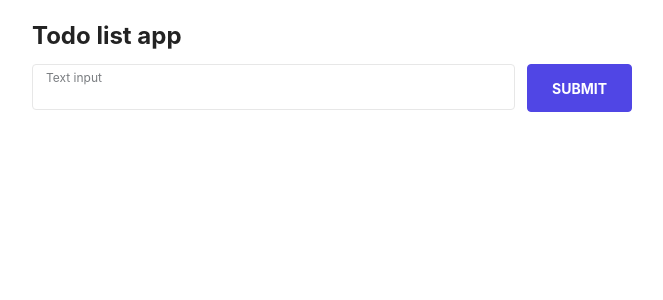
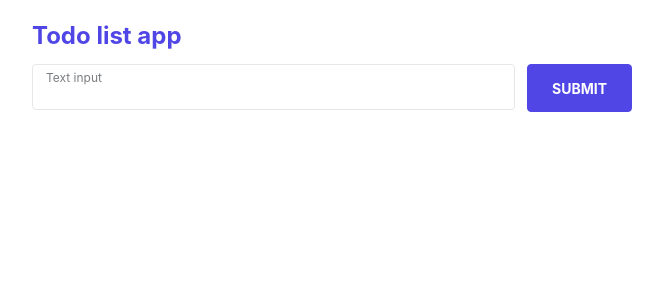
Before and after one commit to thienhiep1711/react-ts-training, a React (Vite) app: page / in a window 1280 px wide. Shown: the top 300 px of the page, without its empty margins (308-971 px from the left). Built offline with nearby package versions, Linux system fonts and the light colour scheme.

Commit message:
Update color for heading

```diff
--- a/src/App.tsx
+++ b/src/App.tsx
@@ -4,7 +4,7 @@ function App() {
   return (
     <div className="container py-5">
       <TodoList>
-        <h1 className="h3 mb-3">Todo list app</h1>
+        <h1 className="h3 mb-3 text-primary">Todo list app</h1>
       </TodoList>
     </div>
   )
```
